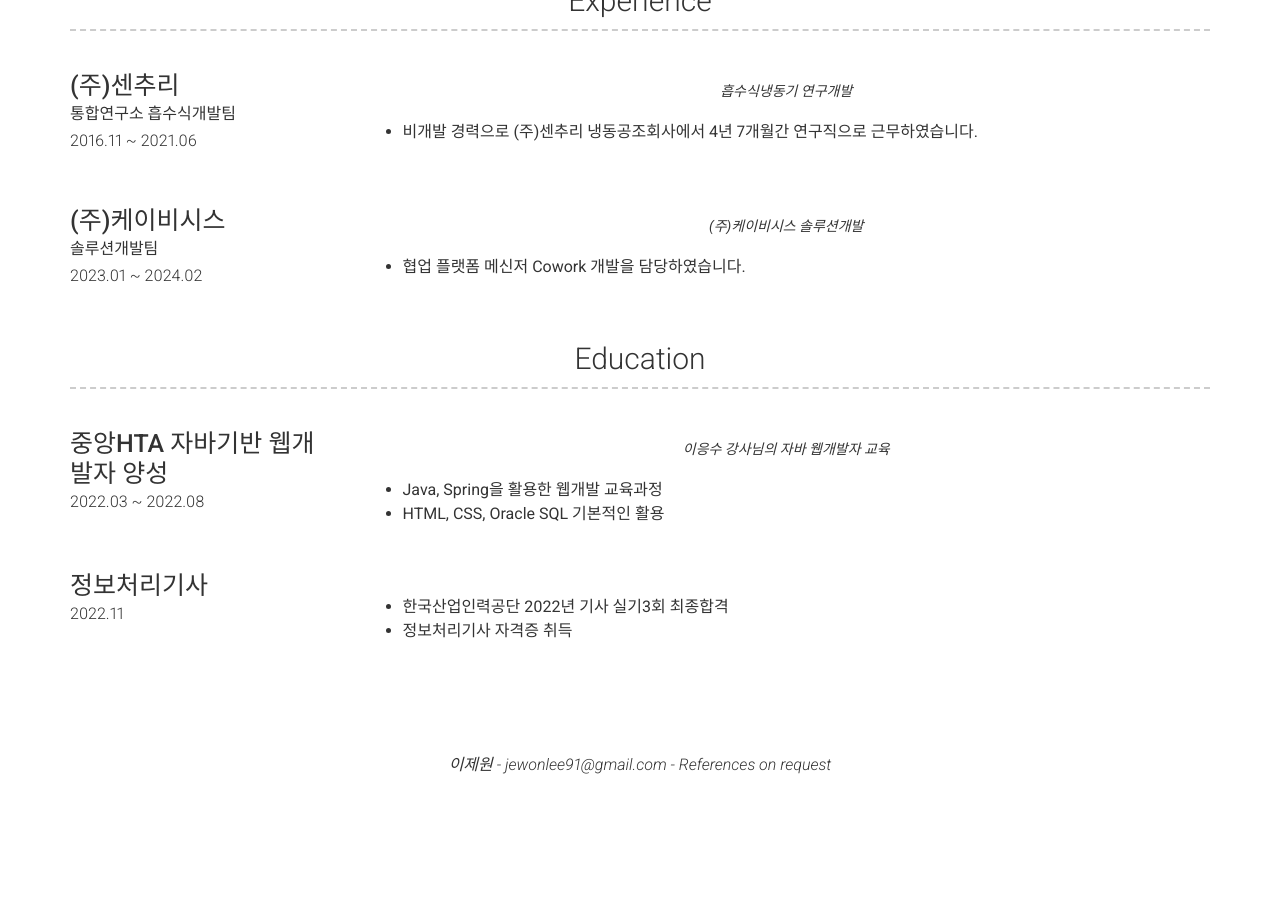
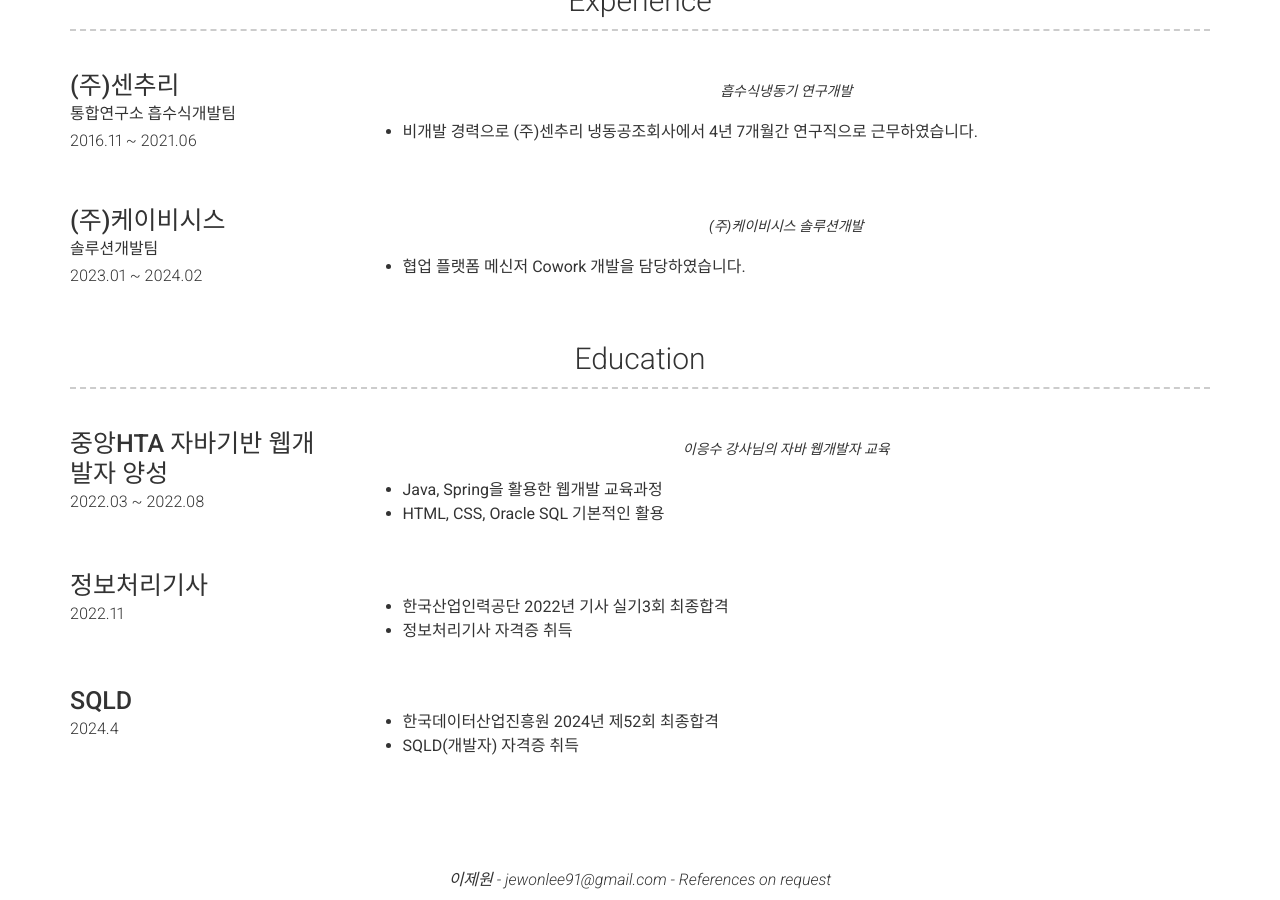
Before and after one commit to Jewonlee91/Jewonlee91.github.io, a Jekyll site: the page built from index.md, in a window 1280 px wide and 900 px high, scrolled down 770 px. Built offline with Jekyll 4.4.1, drawn with Linux system fonts in a browser that asks for light colours; nearby versions of some CDN libraries; before the commit the page ends 1554 px from its top, so only the background shows below that.

Commit message:
SQLD 자격증 추가

```diff
--- a/_data/education.yml
+++ b/_data/education.yml
@@ -10,7 +10,14 @@
   name: 정보처리기사
   dates: 2022.11
   quote: >
-
   description: | # this will include new lines to allow paragraphs
     * 한국산업인력공단 2022년 기사 실기3회 최종합격
     * 정보처리기사 자격증 취득
+
+- layout: left
+  name: SQLD
+  dates: 2024.4
+  quote: >
+  description: | # this will include new lines to allow paragraphs
+    * 한국데이터산업진흥원 2024년 제52회 최종합격
+    * SQLD(개발자) 자격증 취득
```
